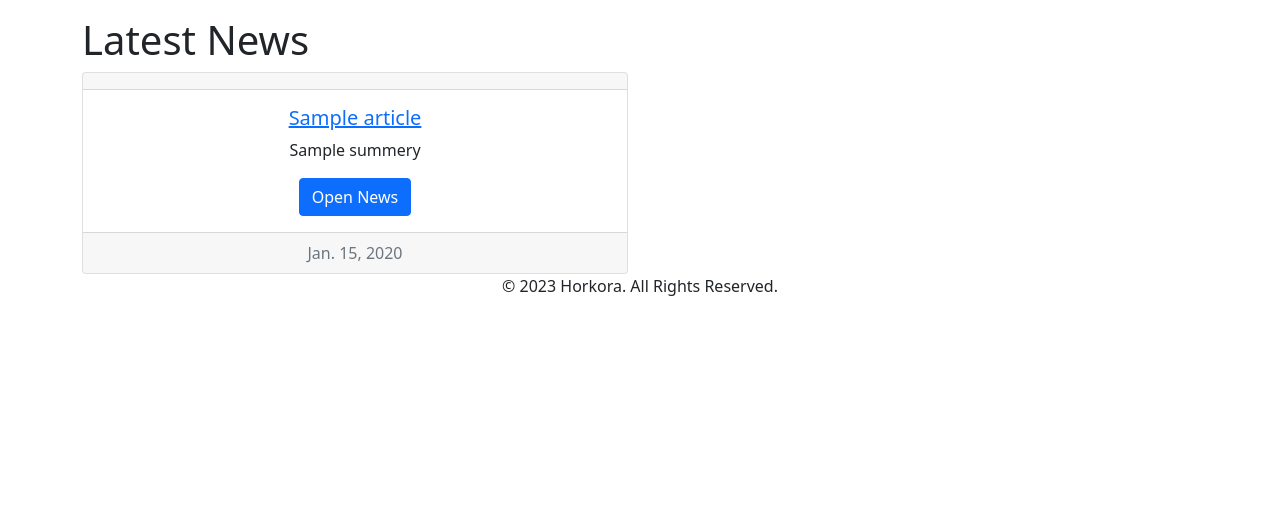
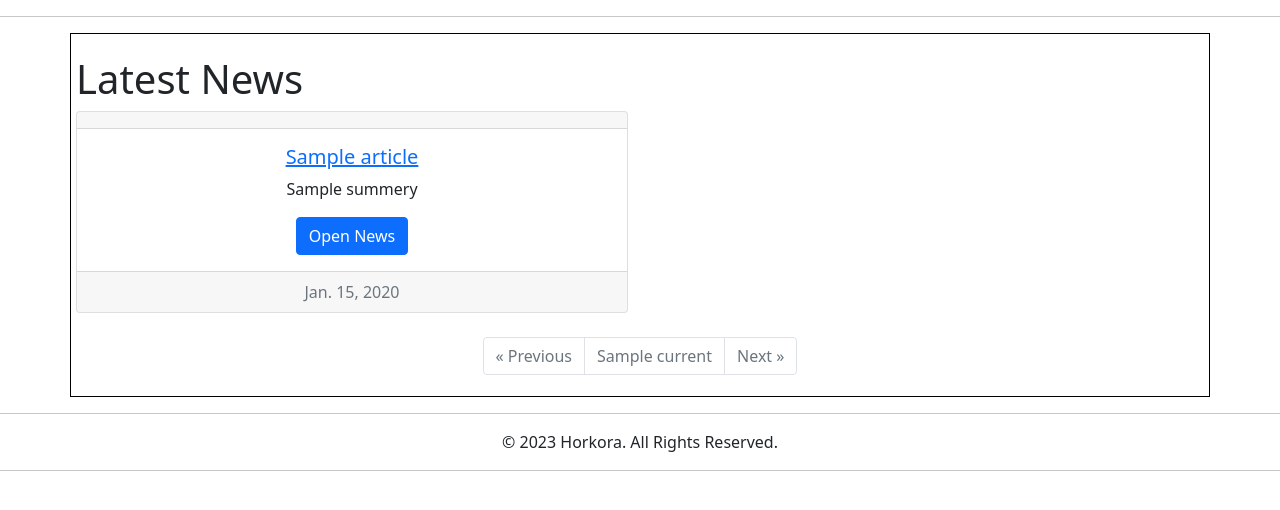
Before and after one commit to rozari0/horkora, a Django app: template templates/news/newslist.html in a window 1280 px wide. Shown: the part 56-566 px from the top of the page. Run offline with Django 4.2, Linux system fonts and the light colour scheme; the template is opened without the code that fills it: most values are stand-ins (such as "Sample title", 1, 10 or a date in 2020); some libraries are stand-ins or nearby versions.

Commit message:
Rename News to Article, Add Pagination

```diff
--- a/news/admin.py
+++ b/news/admin.py
@@ -1,9 +1,9 @@
 from django.contrib import admin
 from django.db import models
 
-from .models import About, Category, News
+from .models import About, Category, Article
 
 # Register your models here.
-admin.site.register(News)
+admin.site.register(Article)
 admin.site.register(Category)
 admin.site.register(About)
--- a/news/api.py
+++ b/news/api.py
@@ -5,7 +5,7 @@ import validators
 from ninja import NinjaAPI, Schema
 from ninja.pagination import PageNumberPagination, paginate
 
-from news.models import Category, News
+from news.models import Category, Article
 from utils.scrape import scrape_summery
 
 api_v1 = NinjaAPI()
@@ -30,7 +30,7 @@ class NewsSchema(Schema):
 @api_v1.get("/posts", response=List[NewsSchema])
 @paginate(PageNumberPagination, page_size=10)
 def add(request):
-    return News.objects.all()
+    return Article.objects.all()
 
 
 @api_v1.get("/getinfo")
--- a/news/feed.py
+++ b/news/feed.py
@@ -2,7 +2,7 @@ from django.contrib.syndication.views import Feed
 from django.shortcuts import get_object_or_404
 from django.urls import path, reverse
 
-from news.models import Category, News
+from news.models import Category, Article
 
 
 class LatestNewsFeed(Feed):
@@ -11,7 +11,7 @@ class LatestNewsFeed(Feed):
     description = "Horkokra News Feed in Rss Format."
 
     def items(self):
-        return News.objects.all()[:10]
+        return Article.objects.all()[:10]
 
     def item_title(self, item):
         return item.title
@@ -37,7 +37,7 @@ class LatestNewsFeedCategory(Feed):
         return "Recent news in %s" % obj.title
 
     def items(self, obj):
-        return News.objects.filter(category=obj)[:30]
+        return Article.objects.filter(category=obj)[:30]
 
 
 urlpatterns = [
--- a/news/forms.py
+++ b/news/forms.py
@@ -1,11 +1,11 @@
 from django import forms
 
-from news.models import News
+from news.models import Article
 
 
 class NewsForm(forms.ModelForm):
     class Meta:
-        model = News
+        model = Article
         fields = (
             "title",
             "author",
--- a/templates/news/base.html
+++ b/templates/news/base.html
@@ -4,7 +4,9 @@
     <meta charset="UTF-8" />
     <meta name="viewport" content="width=device-width, initial-scale=1.0" />
     {% load static %}
+
     <link rel="stylesheet" href="{% static 'css/bootstrap.min.css' %}" />
+    <link rel="shortcut icon" href="{% static 'image/news-120x120.png' %}" type="image/x-icon" />
     {% block title %}
 
     {% endblock %}
@@ -15,7 +17,7 @@
       <div>
         <nav class="navbar navbar-expand-lg navbar-dark bg-dark">
           <div class="container-fluid">
-            <a class="navbar-brand" href="#">Horkora</a>
+            <a class="navbar-brand" href="{% url 'home' %}">Horkora</a>
             <button class="navbar-toggler" type="button" data-bs-toggle="collapse" data-bs-target="#navbarSupportedContent" aria-controls="navbarSupportedContent" aria-expanded="false" aria-label="Toggle navigation"><span class="navbar-toggler-icon"></span></button>
             <div class="collapse navbar-collapse" id="navbarSupportedContent">
               <ul class="navbar-nav me-auto mb-2 mb-lg-0">
@@ -52,19 +54,22 @@
         </nav>
       </div>
     </header>
-
-    <div class="container">
+    <hr />
+    <div class="container" style="border: solid black 0.2px; padding: 5px 5px 5px 5px;">
       {% block body %}
 
       {% endblock %}
       {% block pagination %}
-        {% for page_number in page_obj.paginator.page_range %}{% endfor %}
+
       {% endblock %}
     </div>
 
     <footer>
+      <hr />
       <div class="container" style="text-align: center;">&copy; 2023 Horkora. All Rights Reserved.</div>
+      <hr />
     </footer>
+
     <script src="{% static 'js/bootstrap.bundle.min.js' %}"></script>
   </body>
 </html>
--- a/templates/news/newslist.html
+++ b/templates/news/newslist.html
@@ -10,7 +10,7 @@
         <div class="card text-center">
           <div class="card-header"></div>
           <div class="card-body">
-            <a href="{% url 'news' article.id %}"><h5 class="card-title">{{ article.title }}</h5></a>
+            <a href="{% url 'article' article.id %}"><h5 class="card-title">{{ article.title }}</h5></a>
 
             <p class="card-text">{{ article.summery }}</p>
             <a href="{{ article.news_link }}" target="_blank" class="btn btn-primary">Open News</a>
@@ -22,5 +22,31 @@
   </div>
 {% endblock %}
 {% block pagination %}
+  <br />
+  <nav aria-label="Page navigation example">
+    <ul class="pagination justify-content-center">
+      {% if page.has_previous %}
+        <li class="page-item">
+          <a class="page-link" href="{% url 'news_list_page' page.previous %}" tabindex="-1">&laquo; Previous</a>
+        </li>
+      {% else %}
+        <li class="page-item disabled">
+          <a class="page-link" href="#" tabindex="-1">&laquo; Previous</a>
+        </li>
+      {% endif %}
 
+      <li class="page-item disabled">
+        <a class="page-link" href="#">{{ page.current }}</a>
+      </li>
+      {% if page.has_next %}
+        <li class="page-item">
+          <a class="page-link" href="{% url 'news_list_page' page.next %}">Next &raquo;</a>
+        </li>
+      {% else %}
+        <li class="page-item disabled">
+          <a class="page-link" href="#">Next &raquo;</a>
+        </li>
+      {% endif %}
+    </ul>
+  </nav>
 {% endblock %}
```
Also changed, not shown: news/models.py (+4 -3 lines), news/urls.py (+5 -2 lines), news/views.py (+27 -12 lines), news/migrations/0002_rename_news_article_alter_article_options.py (added), static/image/news-120x120.png (added).
